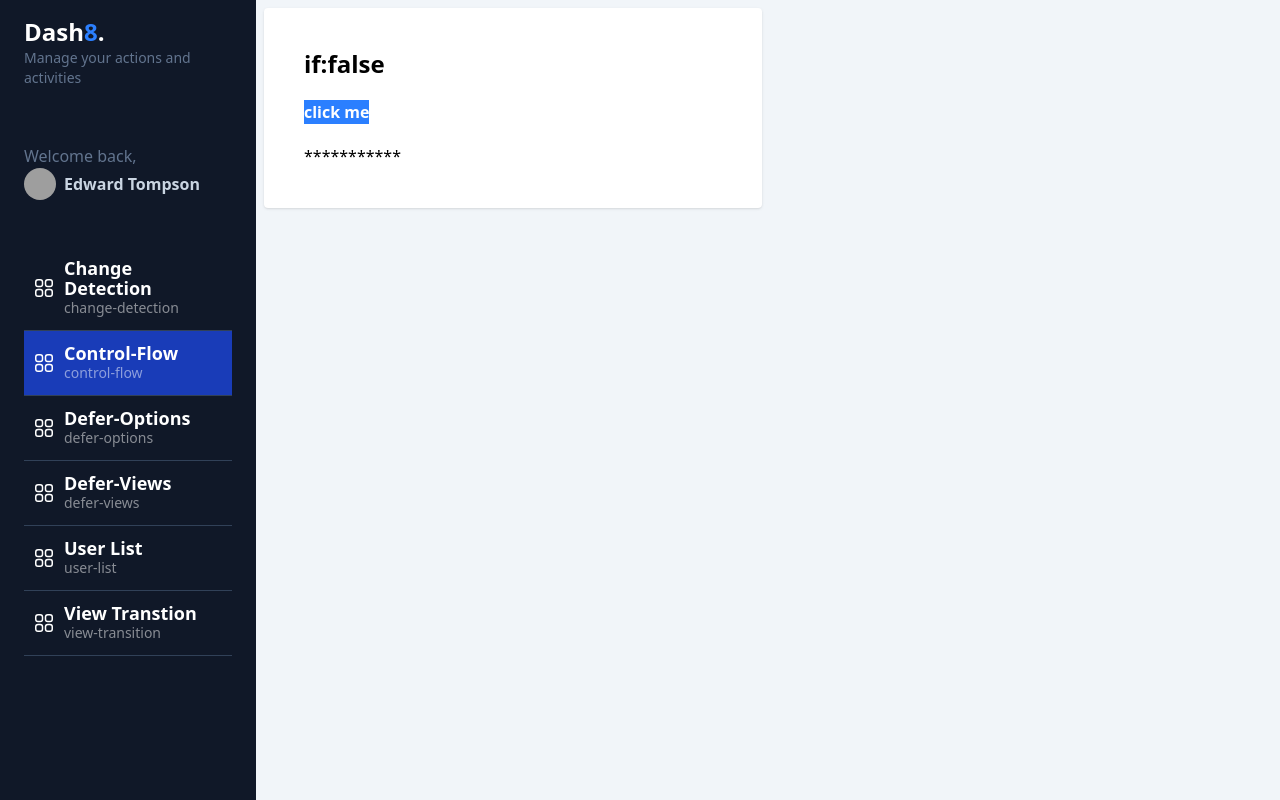
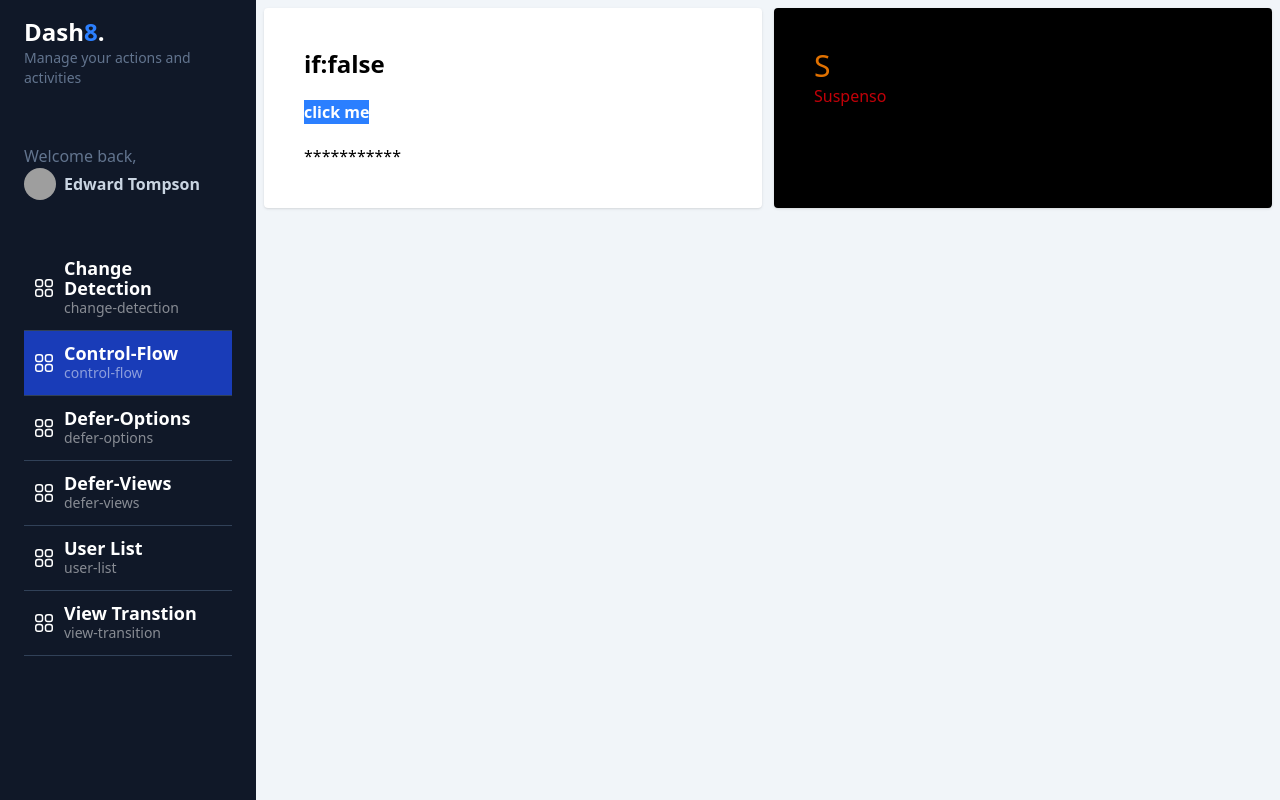
Before and after one commit to VictorCarmonaMoraza/PrecioVivienda_Angular20, an Angular app: page /dashboard/control-flow in a window 1280 px wide. Built offline with nearby package versions, Linux system fonts and the light colour scheme; grey boxes are pictures that could not be loaded; a web font is replaced by a local one.

Commit message:
Control Flow @switch

```diff
--- a/src/app/dashboard/pages/control-flow/control-flow.html
+++ b/src/app/dashboard/pages/control-flow/control-flow.html
@@ -12,7 +12,26 @@
     @if(showContent()) {
     <p>Hola Mundo</p>
     } @else {
-      <p>***********</p>
+    <p>***********</p>
+    }
+  </div>
+
+  <!--Switch-->
+  <div class="bg-black rounded shadow p-10">
+    <h2 class="text-3xl text-amber-600">{{grade()}}</h2>
+    @switch (grade()) {
+    @case ('A') {
+    <p class="text-green-500">Excelente</p>
+    }
+    @case ('B') {
+    <p class="text-yellow-500">Bueno</p>
+    }
+    @case ('F') {
+    <p class="text-red-500">Reprobado</p>
+    }
+    @default {
+    <p class="text-red-700">Suspenso</p>
+    }
     }
   </div>
 </section>
--- a/src/app/dashboard/pages/control-flow/control-flow.ts
+++ b/src/app/dashboard/pages/control-flow/control-flow.ts
@@ -1,4 +1,6 @@
 import { Component, signal } from '@angular/core';
+
+type Grade = 'A' | 'B' | 'F' | 'S';
 
 @Component({
   selector: 'app-control-flow',
@@ -9,6 +11,7 @@ import { Component, signal } from '@angular/core';
 export default class ControlFlow {
 
   public showContent = signal(false);
+  public grade = signal<Grade>('S');
 
   //Metodo para cambiar el valor de la señala basado en el valor actual
   public toggleContent() {
```
